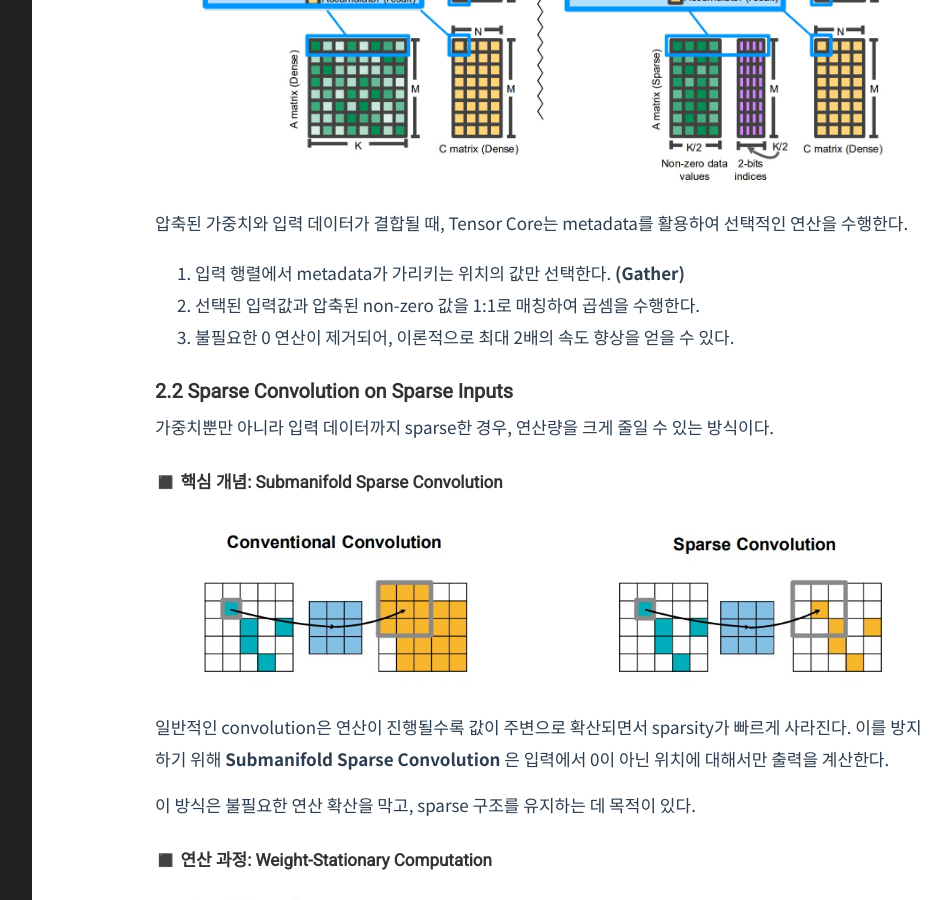
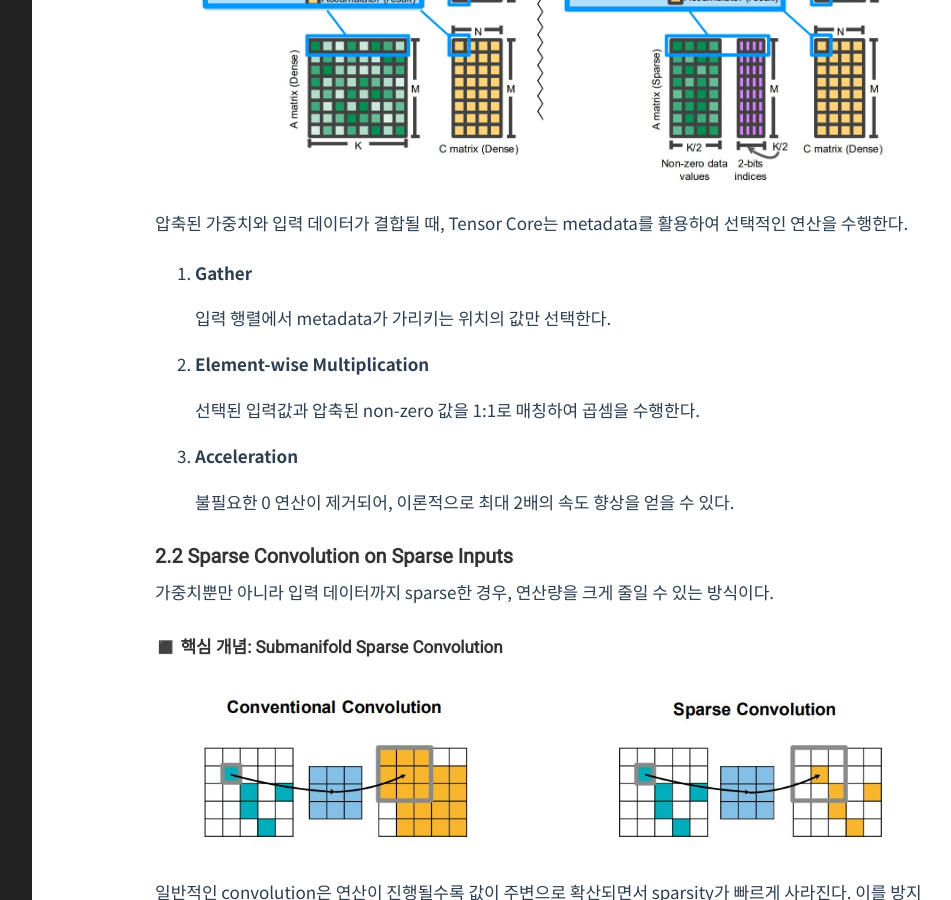
Before and after one commit to Youngjun-CV/Youngjun-CV.github.io, a Jekyll site: the page built from _posts/model compression/2026-04-06-pruning-ratio.markdown, in a window 1280 px wide and 900 px high, scrolled down 4848 px. Shown: the whole window, without its empty margins (228-1179 px from the left). Built offline with Jekyll 4.4.1, drawn with Linux system fonts in a browser that asks for light colours; formulas are drawn with MathJax 3.

Commit message:
Update 2026-04-06-pruning-ratio.markdown

```diff
--- a/_posts/model compression/2026-04-06-pruning-ratio.markdown
+++ b/_posts/model compression/2026-04-06-pruning-ratio.markdown
@@ -100,9 +100,17 @@ Pattern-based pruning이 실제 하드웨어에서 구현된 대표적인 사례
 
 압축된 가중치와 입력 데이터가 결합될 때, Tensor Core는 metadata를 활용하여 선택적인 연산을 수행한다.
 
-1. 입력 행렬에서 metadata가 가리키는 위치의 값만 선택한다. **(Gather)**
-2. 선택된 입력값과 압축된 non-zero 값을 1:1로 매칭하여 곱셈을 수행한다.
-3. 불필요한 0 연산이 제거되어, 이론적으로 최대 2배의 속도 향상을 얻을 수 있다.
+1. **Gather**
+
+   입력 행렬에서 metadata가 가리키는 위치의 값만 선택한다.
+
+2. **Element-wise Multiplication**
+
+   선택된 입력값과 압축된 non-zero 값을 1:1로 매칭하여 곱셈을 수행한다.
+
+3. **Acceleration**
+
+   불필요한 0 연산이 제거되어, 이론적으로 최대 2배의 속도 향상을 얻을 수 있다.
 
 ### 2.2 Sparse Convolution on Sparse Inputs
 가중치뿐만 아니라 입력 데이터까지 sparse한 경우, 연산량을 크게 줄일 수 있는 방식이다.
@@ -130,6 +138,7 @@ Pattern-based pruning이 실제 하드웨어에서 구현된 대표적인 사례
     가중치를 연산기에 고정하고, 해당 가중치와 연산할 입력값들을 순차적으로 처리한다.
 
 4. **Partial Sum Accumulation**
+
     연산 결과를 partial sum 버퍼에 누적하고, 최종적으로 output feature를 생성한다.
 
 ---
```
